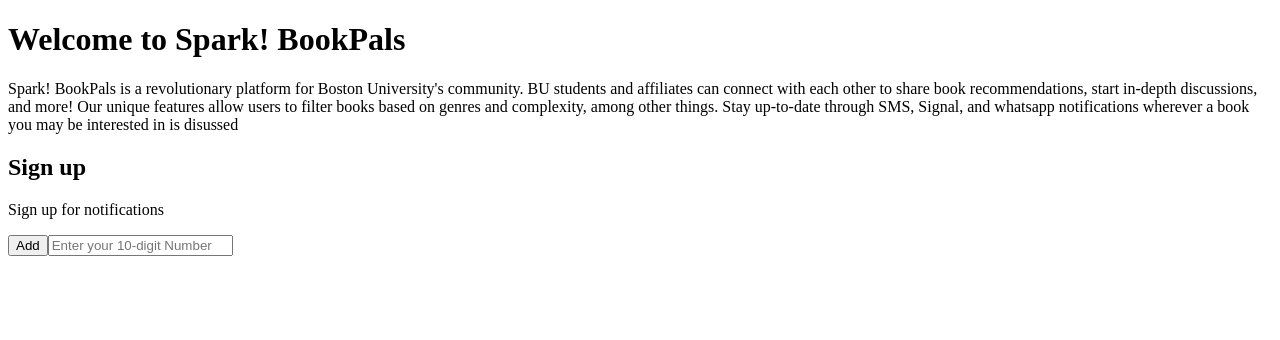
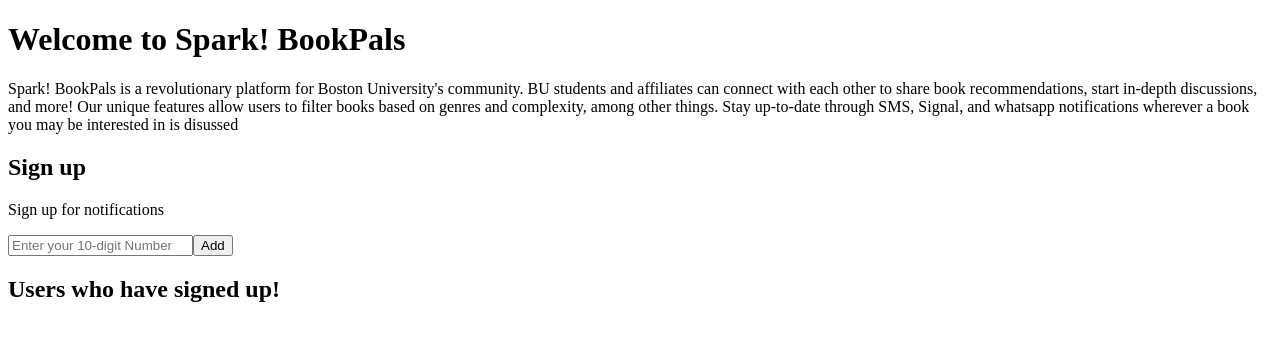
Before and after one commit to rachelcherry/react-basics, a React (Vite) app: page / in a window 1280 px wide. Shown: the top 340 px of the page. Built offline with nearby package versions, Linux system fonts and the light colour scheme.

Commit message:
added code to add the user to a list when they type in their number

```diff
--- a/src/pages/Home.jsx
+++ b/src/pages/Home.jsx
@@ -1,15 +1,27 @@
 import { useState } from 'react';
 export function Home() {
-  const [state, setState] = useState('');
+  const [state, setState] = useState("");
+  const [error, setError] = useState(false);
+  const [list, setList] = useState([]);
   function MyButton() {
   const [phone, setPhone] = useState();
   function handleClick() {
-    alert('Please enter a valid 10-digits phone number');
+
   }
+  function handleClick(){
+    if (state.length === 10 && /^\d+$/.test(state)) {
+      setList([list, state]);
+      setState("");
+      setError(false);
+    } else {
+      setError(true);
+    }
+  }
+
   return (
     <button onCLick={handleClick}>Add</button>
   )
-}
+  }
   return (
     <div>
       <div>
@@ -19,20 +31,27 @@
       <div>
         <h2>Sign up</h2>
         <p>Sign up for notifications</p>
-        <MyButton />
+
         <input
-          id={'my-input'}
-          type={'number'}
+          type= "number"
           value={state}
           placeholder={'Enter your 10-digit Number'}
-          onChange={event => {
+          onChange={event => (
             setState(event.target.value)
-        }}
-        />
+          )}
+          />
+          <MyButton />
+          </div>
+            <div>
+              <h2>Users who have signed up!</h2>
+              <ul>
+              {list.map((list, index) => (
+              <li key={index}>{list}</li>
 
+       ))}
+       </ul>
+        </div>
 
 
 </div>
-</div>
-    )
-    }
+    );}
```
